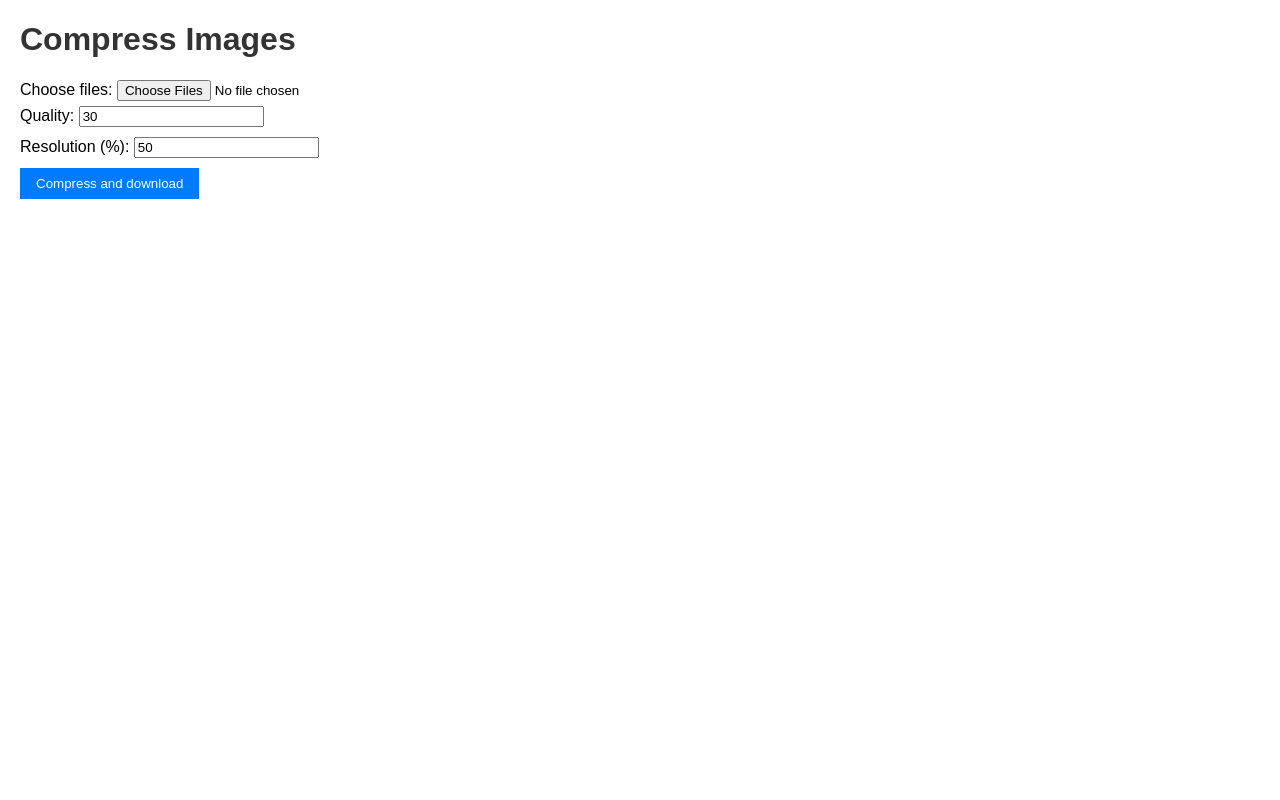
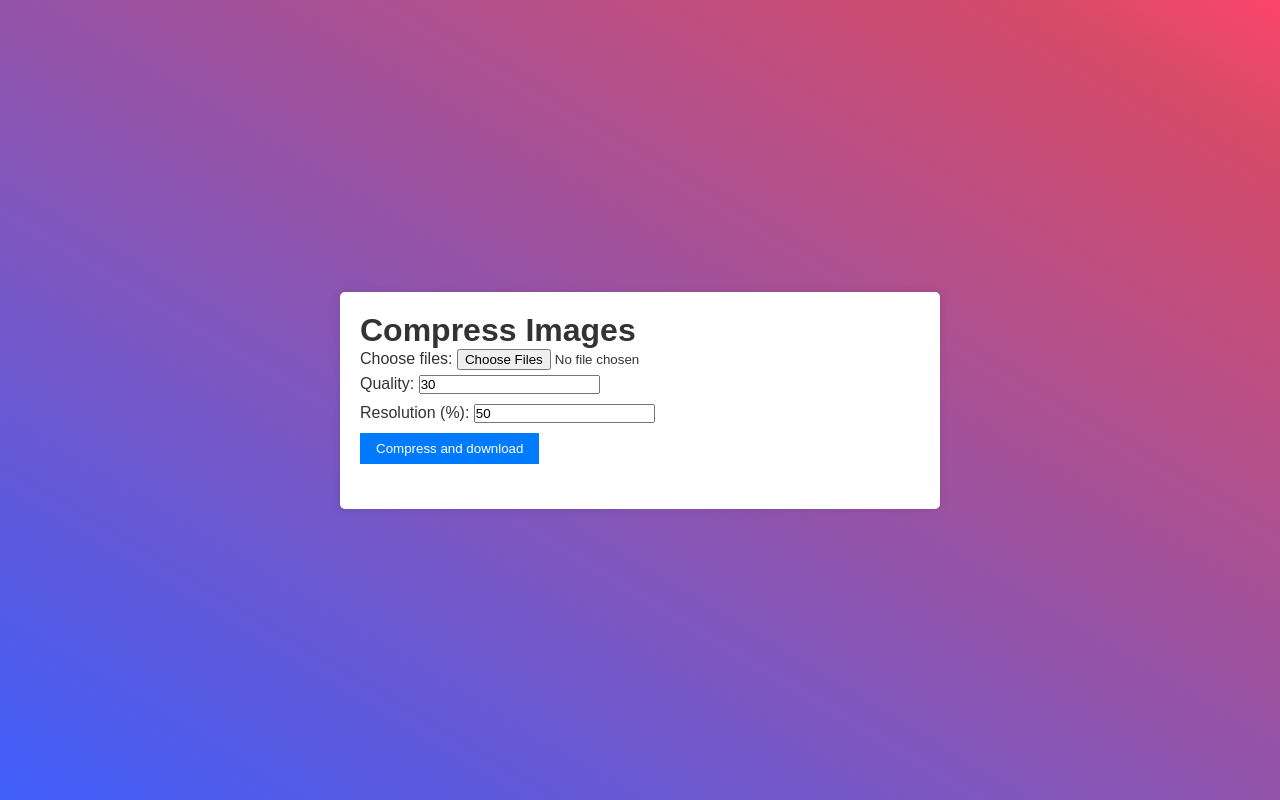
Before and after one commit to symberprzemyslaw/image-compressor, a Flask app: page / in a window 1280 px wide. Run offline with Flask 2, Linux system fonts and the light colour scheme; some libraries are stand-ins or nearby versions.

Commit message:
New look

```diff
--- a/app.py
+++ b/app.py
@@ -1,9 +1,10 @@
 from flask import Flask, request, send_file, render_template
 from PIL import Image
 import os
-import io
 import zipfile
+import tempfile
 import traceback
+import logging
 
 app = Flask(__name__)
 
@@ -17,6 +18,10 @@ os.makedirs(COMPRESSED_FOLDER, exist_ok=True)
 MAX_FILES = 100
 MAX_SIZE = 0.5 * 1024 * 1024 * 1024  # 0.5 GB in bytes
 
+# Configure logging
+logging.basicConfig(level=logging.INFO)
+logger = logging.getLogger(__name__)
+
 @app.route('/')
 def home():
     return render_template('index.html')
@@ -28,36 +33,52 @@ def compress_images():
         quality = int(request.form.get('quality', 30))  # Default quality to 30 if not provided
         resolution = int(request.form.get('resolution', 50))  # Default resolution to 50% if not provided
 
+        logger.info(f'Received {len(files)} files for compression with quality={quality} and resolution={resolution}%')
+
         if len(files) > MAX_FILES:
+            logger.error('Too many files. Maximum allowed is 100.')
             return 'Too many files. Maximum allowed is 100.', 400
 
         total_size = sum(file.content_length for file in files)
+        logger.info(f'Total upload size: {total_size} bytes')
+
         if total_size > MAX_SIZE:
+            logger.error('Total file size exceeds the limit of 0.5 GB.')
             return 'Total file size exceeds the limit of 0.5 GB.', 400
 
-        compressed_io = io.BytesIO()
-        with zipfile.ZipFile(compressed_io, 'w') as zf:
-            for file in files:
-                original_file_path = os.path.join(UPLOAD_FOLDER, file.filename)
-                file.save(original_file_path)
+        # Use a temporary directory to store compressed files
+        with tempfile.TemporaryDirectory() as tmpdirname:
+            compressed_zip_path = os.path.join(tmpdirname, 'compressed_images.zip')
 
-                # Open and compress the image
-                img = Image.open(original_file_path)
-                img = img.resize((int(img.width * (resolution / 100)), int(img.height * (resolution / 100))), Image.LANCZOS)
-                output_io = io.BytesIO()
-                img.save(output_io, 'JPEG', quality=quality)
-                output_io.seek(0)
+            with zipfile.ZipFile(compressed_zip_path, 'w') as zf:
+                for file in files:
+                    original_file_path = os.path.join(UPLOAD_FOLDER, file.filename)
+                    file.save(original_file_path)
+                    logger.info(f'File saved to {original_file_path}')
 
-                # Add the compressed image to the zip file
-                zf.writestr('compressed_' + file.filename, output_io.read())
+                    try:
+                        # Open and compress the image
+                        img = Image.open(original_file_path)
+                        img = img.resize((int(img.width * (resolution / 100)), int(img.height * (resolution / 100))), Image.LANCZOS)
+                        compressed_file_path = os.path.join(tmpdirname, 'compressed_' + file.filename)
+                        img.save(compressed_file_path, 'JPEG', quality=quality)
 
-                # Clean up the uploaded file
-                os.remove(original_file_path)
+                        # Add the compressed image to the zip file
+                        zf.write(compressed_file_path, 'compressed_' + file.filename)
+                        logger.info(f'File {file.filename} compressed and added to zip')
 
-        compressed_io.seek(0)
-        return send_file(compressed_io, mimetype='application/zip', as_attachment=True, download_name='compressed_images.zip')
+                    except Exception as img_ex:
+                        logger.error(f'Error processing image {file.filename}: {img_ex}')
+                        continue  # Skip this file and continue with the next one
+
+                    # Clean up the uploaded file
+                    os.remove(original_file_path)
+                    logger.info(f'Original file {original_file_path} removed')
+
+            return send_file(compressed_zip_path, mimetype='application/zip', as_attachment=True, download_name='compressed_images.zip')
 
     except Exception as e:
+        logger.error(f'Exception in /compress: {e}')
         traceback.print_exc()  # Log the exception traceback
         return str(e), 500
 
--- a/static/index.css
+++ b/static/index.css
@@ -1,8 +1,31 @@
-body {
-    font-family: Arial, sans-serif;
-    margin: 20px;
+* {
+    box-sizing: border-box;
+    margin: 0;
+    padding: 0;
 }
 
+body {
+    display: flex;
+    justify-content: center;
+    align-items: center;
+    height: 100vh;
+
+    font-family: Arial, sans-serif;
+
+    color: #333;
+    background: rgb(63,94,251);
+    background: linear-gradient(31deg, rgba(63,94,251,1) 0%, rgba(215,75,104,1) 91%, rgba(252,70,107,1) 100%);
+}
+
+.container {
+    width: 100%;
+    max-width: 600px;
+    padding: 20px;
+    border-radius: 5px;
+    box-shadow: 0 0 10px rgba(0, 0, 0, 0.1);
+    background-color: #fff;
+    margin: 10px;
+}
 h1 {
     color: #333;
 }
--- a/templates/index.html
+++ b/templates/index.html
@@ -7,6 +7,7 @@
     <link rel="stylesheet" href="/static/index.css">
 </head>
 <body>
+    <div class="container">
         <h1>Compress Images</h1>
         <form id="imageForm">
             <label for="file">Choose files:</label>
@@ -21,6 +22,7 @@
             <button type="submit">Compress and download</button>
         </form>
         <div id="result"></div>
+    </div>
 
     <script src="../static/index.js"></script>
 </body>
```
Lines whose indentation alone changed are shown as unchanged.
